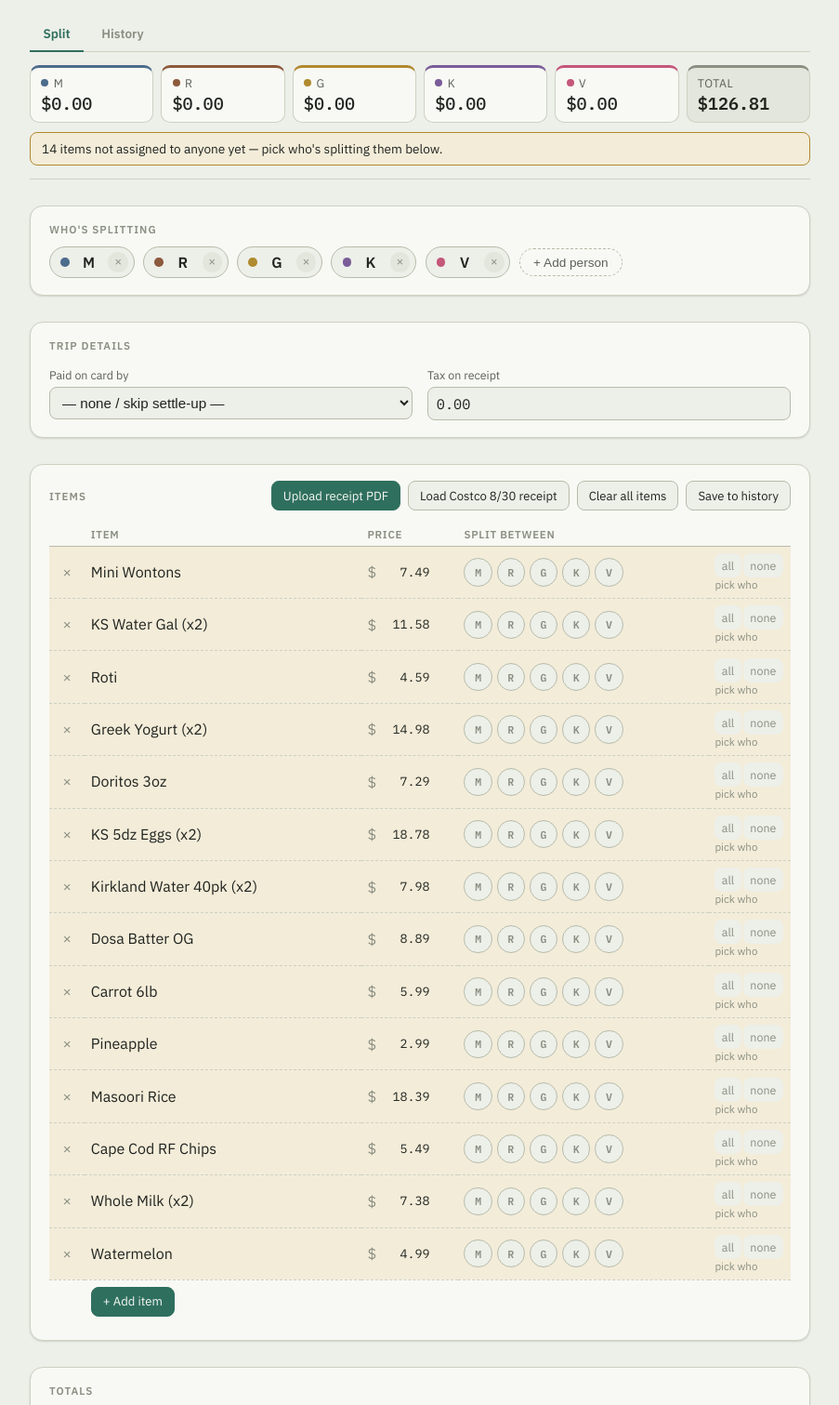
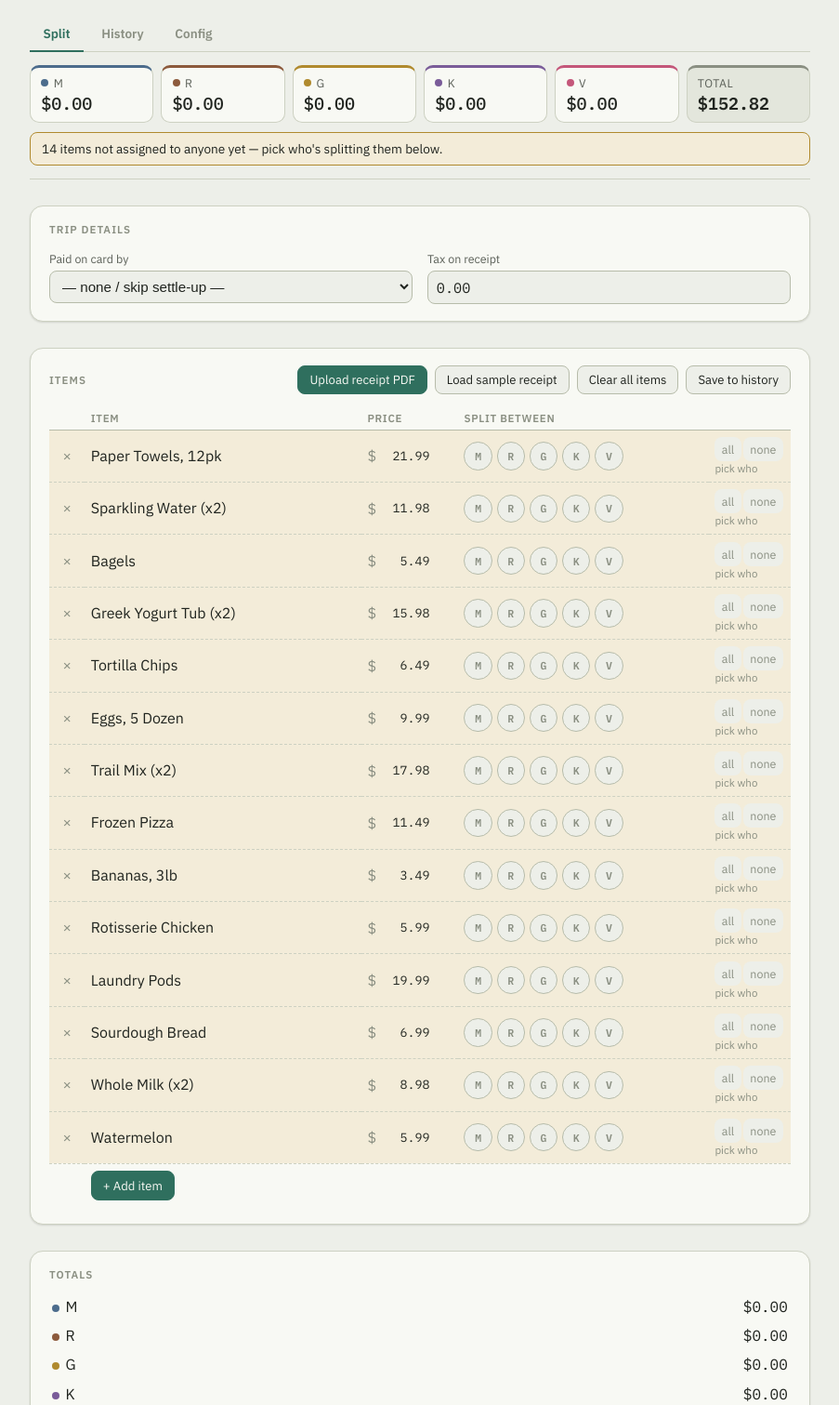
Before and after one commit to mohanavenkatan-ux/Costco-split, a plain HTML site: page warehouse-split.html in a window 1280 px wide. Shown: the part 127-1638 px from the top of the page at 93% size, without its empty margins (188-1091 px from the left). Drawn offline with Linux system fonts and the light colour scheme.

Commit message:
Add Config tab, configurable currency, and scrub personal sample data
Move people management into a new Config tab alongside a currency
symbol picker (used everywhere amounts are shown). Also replaces the
sample receipt with fully fictional data - it previously baked in the
real store, date, and item list from the receipt used to build the
PDF importer, which would be visible to anyone the repo is shared with.

Co-Authored-By: Claude Sonnet 5 <noreply@anthropic.com>

```diff
--- a/warehouse-split.html
+++ b/warehouse-split.html
@@ -319,12 +319,13 @@
 <div class="wrap">
   <header class="page">
     <h1>Warehouse Split</h1>
-    <div class="sub">Receipt: <input id="receiptLabel" value="Costco &middot; Christiana #246 &middot; Aug 30, 2026"></div>
+    <div class="sub">Receipt: <input id="receiptLabel" value="Sample Warehouse #101 &middot; Jan 15, 2026"></div>
   </header>
 
   <nav class="tabs" id="tabsNav">
     <button class="tab-btn active" type="button" data-tab="split">Split</button>
     <button class="tab-btn" type="button" data-tab="history">History</button>
+    <button class="tab-btn" type="button" data-tab="config">Config</button>
   </nav>
 
   <div id="splitView">
@@ -334,11 +335,6 @@
       <div class="warn-banner" id="warnBanner"></div>
     </div>
   </div>
-
-  <section class="card">
-    <div class="section-label">Who's splitting</div>
-    <div class="people-row" id="peopleRow"></div>
-  </section>
 
   <section class="card">
     <div class="section-label">Trip details</div>
@@ -360,7 +356,7 @@
       <div class="toolbar">
         <button class="btn primary" id="uploadPdfBtn">Upload receipt PDF</button>
         <input type="file" id="pdfInput" accept="application/pdf" style="display:none;">
-        <button class="btn" id="loadSampleBtn">Load Costco 8/30 receipt</button>
+        <button class="btn" id="loadSampleBtn">Load sample receipt</button>
         <button class="btn" id="clearItemsBtn">Clear all items</button>
         <button class="btn" id="saveHistoryBtn">Save to history</button>
       </div>
@@ -409,6 +405,31 @@
     </section>
   </div>
 
+  <div id="configView" hidden>
+    <section class="card">
+      <div class="section-label">Who's splitting</div>
+      <div class="people-row" id="peopleRow"></div>
+    </section>
+
+    <section class="card">
+      <div class="section-label">Currency</div>
+      <div class="settings-grid">
+        <div class="field">
+          <label for="currencySel">Symbol used for all amounts</label>
+          <select id="currencySel">
+            <option value="$">$ &ndash; Dollar</option>
+            <option value="&#8364;">&#8364; &ndash; Euro</option>
+            <option value="&#163;">&#163; &ndash; Pound</option>
+            <option value="&#8377;">&#8377; &ndash; Rupee</option>
+            <option value="&#165;">&#165; &ndash; Yen</option>
+            <option value="&#8361;">&#8361; &ndash; Won</option>
+            <option value="Fr">Fr &ndash; Franc</option>
+          </select>
+        </div>
+      </div>
+    </section>
+  </div>
+
   <footer class="note">Saved automatically in this browser &middot; nothing leaves your device</footer>
 </div>
 
@@ -423,20 +444,20 @@
   var PALETTE = ["p0","p1","p2","p3","p4","p5","p6","p7"];
 
   var SAMPLE_ITEMS = [
-    {name:"Mini Wontons", price:7.49},
-    {name:"KS Water Gal (x2)", price:11.58},
-    {name:"Roti", price:4.59},
-    {name:"Greek Yogurt (x2)", price:14.98},
-    {name:"Doritos 3oz", price:7.29},
-    {name:"KS 5dz Eggs (x2)", price:18.78},
-    {name:"Kirkland Water 40pk (x2)", price:7.98},
-    {name:"Dosa Batter OG", price:8.89},
-    {name:"Carrot 6lb", price:5.99},
-    {name:"Pineapple", price:2.99},
-    {name:"Masoori Rice", price:18.39},
-    {name:"Cape Cod RF Chips", price:5.49},
-    {name:"Whole Milk (x2)", price:7.38},
-    {name:"Watermelon", price:4.99}
+    {name:"Paper Towels, 12pk", price:21.99},
+    {name:"Sparkling Water (x2)", price:11.98},
+    {name:"Bagels", price:5.49},
+    {name:"Greek Yogurt Tub (x2)", price:15.98},
+    {name:"Tortilla Chips", price:6.49},
+    {name:"Eggs, 5 Dozen", price:9.99},
+    {name:"Trail Mix (x2)", price:17.98},
+    {name:"Frozen Pizza", price:11.49},
+    {name:"Bananas, 3lb", price:3.49},
+    {name:"Rotisserie Chicken", price:5.99},
+    {name:"Laundry Pods", price:19.99},
+    {name:"Sourdough Bread", price:6.99},
+    {name:"Whole Milk (x2)", price:8.98},
+    {name:"Watermelon", price:5.99}
   ];
 
   function uid(){ return Math.random().toString(36).slice(2,9); }
@@ -449,11 +470,12 @@
       return {id: uid(), name: it.name, price: it.price, split: []};
     });
     return {
-      receiptLabel: "Costco \u00b7 Christiana #246 \u00b7 Aug 30, 2026",
+      receiptLabel: "Sample Warehouse #101 \u00b7 Jan 15, 2026",
       people: people,
       items: items,
       paidBy: "",
-      tax: 0
+      tax: 0,
+      currency: "$"
     };
   }
 
@@ -492,7 +514,8 @@
   function fmt(cents){
     var neg = cents < 0;
     var v = Math.abs(cents) / 100;
-    return (neg ? "-$" : "$") + v.toFixed(2);
+    var sym = state.currency || "$";
+    return (neg ? "-" : "") + sym + v.toFixed(2);
   }
 
   function nextColor(){
@@ -626,6 +649,7 @@
     });
     document.getElementById("splitView").hidden = name !== "split";
     document.getElementById("historyView").hidden = name !== "history";
+    document.getElementById("configView").hidden = name !== "config";
     if(name === "history") renderHistory();
   }
 
@@ -683,7 +707,7 @@
       tr.innerHTML =
         '<td><button type="button" class="del-row" data-iid="'+item.id+'" title="Remove item">&times;</button></td>' +
         '<td class="item-name"><input type="text" value="'+escapeAttr(item.name)+'" data-iid="'+item.id+'" class="item-name-input"></td>' +
-        '<td><div class="item-price"><span>$</span><input type="number" step="0.01" min="0" value="'+priceNum.toFixed(2)+'" data-iid="'+item.id+'" class="item-price-input"></div></td>' +
+        '<td><div class="item-price"><span>'+escapeHtml(state.currency||"$")+'</span><input type="number" step="0.01" min="0" value="'+priceNum.toFixed(2)+'" data-iid="'+item.id+'" class="item-price-input"></div></td>' +
         '<td><div class="toggles">'+togglesHtml+'</div></td>' +
         '<td><div class="row-actions"><button class="btn ghost all-btn" data-iid="'+item.id+'">all</button><button class="btn ghost none-btn" data-iid="'+item.id+'">none</button></div>' +
         '<div class="share-hint">'+hint+'</div></td>';
@@ -745,6 +769,7 @@
     renderSummaryAndTotals();
     document.getElementById("receiptLabel").value = state.receiptLabel;
     document.getElementById("taxInput").value = (Number(state.tax)||0).toFixed(2);
+    document.getElementById("currencySel").value = state.currency || "$";
     save();
   }
 
@@ -939,6 +964,9 @@
   document.getElementById("taxInput").addEventListener("input", function(e){
     state.tax = parseFloat(e.target.value) || 0; renderSummaryAndTotals(); save();
   });
+  document.getElementById("currencySel").addEventListener("change", function(e){
+    state.currency = e.target.value; renderItems(); renderSummaryAndTotals(); save();
+  });
   document.getElementById("paidBySel").addEventListener("change", function(e){
     state.paidBy = e.target.value; renderSummaryAndTotals(); save();
   });
@@ -951,7 +979,7 @@
   document.getElementById("loadSampleBtn").addEventListener("click", function(){
     snapshotToHistory();
     state.items = SAMPLE_ITEMS.map(function(it){ return {id: uid(), name: it.name, price: it.price, split: []}; });
-    state.receiptLabel = "Costco \u00b7 Christiana #246 \u00b7 Aug 30, 2026";
+    state.receiptLabel = "Sample Warehouse #101 \u00b7 Jan 15, 2026";
     state.tax = 0;
     renderAll();
   });
```
